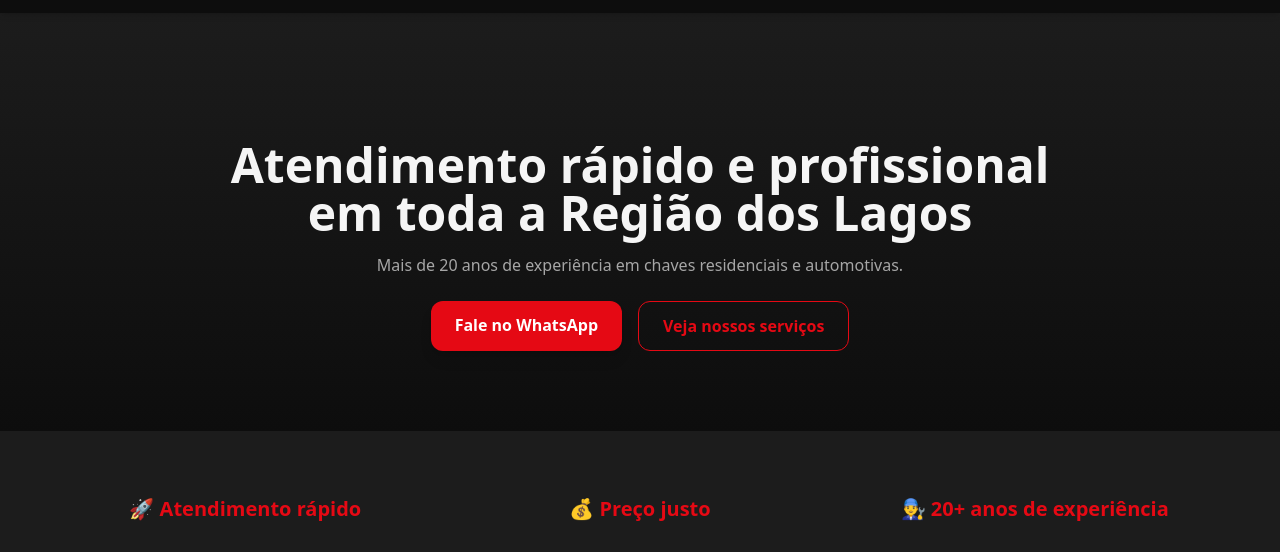
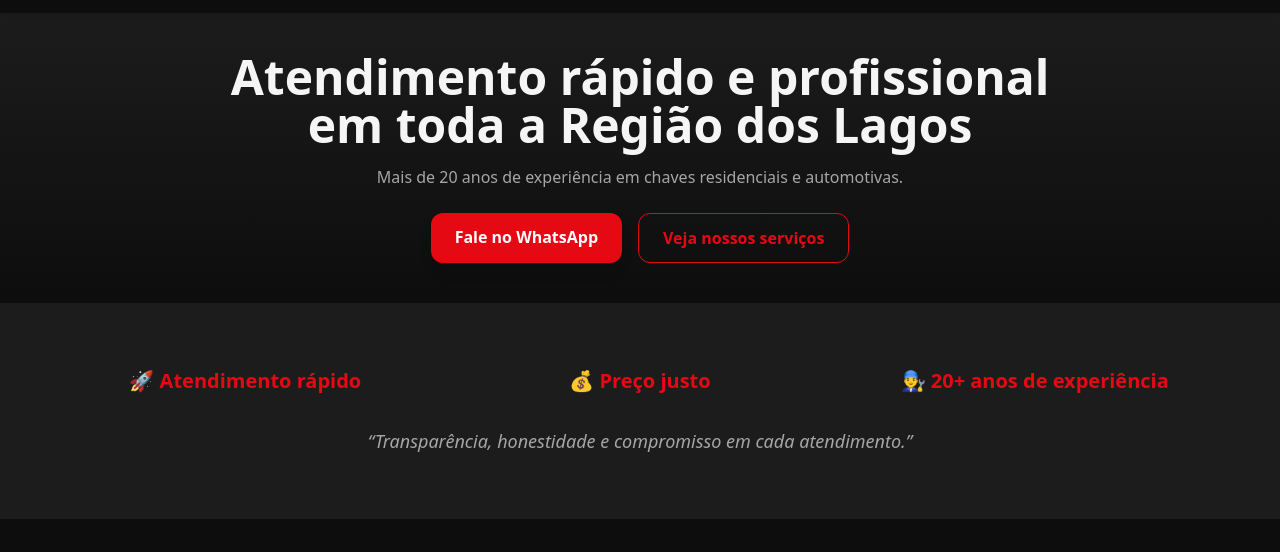
Before and after one commit to jorgincode/chaveiro-landing, a website: page index.html in a window 1280 px wide. Shown: the part 219-771 px from the top of the page. Drawn offline with nearby package versions, Linux system fonts and the light colour scheme.

Commit message:
Corrigido margens hero em index.html

```diff
--- a/index.html
+++ b/index.html
@@ -64,11 +64,10 @@
   </header>
 
   <!-- Hero -->
-  <section class="bg-gradient-to-b from-[#1C1C1C] to-[#0D0D0D] text-center py-20 px-4">
+  <section class="bg-gradient-to-b from-[#1C1C1C] to-[#0D0D0D] text-center py-10 px-4">
     <!-- <h1 class="text-4xl md:text-5xl font-bold text-[#E50914] text-center">
       Chaveiro Nação<br>Chaves Residenciais e Automotivas na Região dos Lagos
     </h1> -->
-    <br><br>
     <h2 class="text-4xl md:text-5xl font-bold mb-4">
       Atendimento rápido e profissional<br> em toda a Região dos Lagos
     </h2>
```
